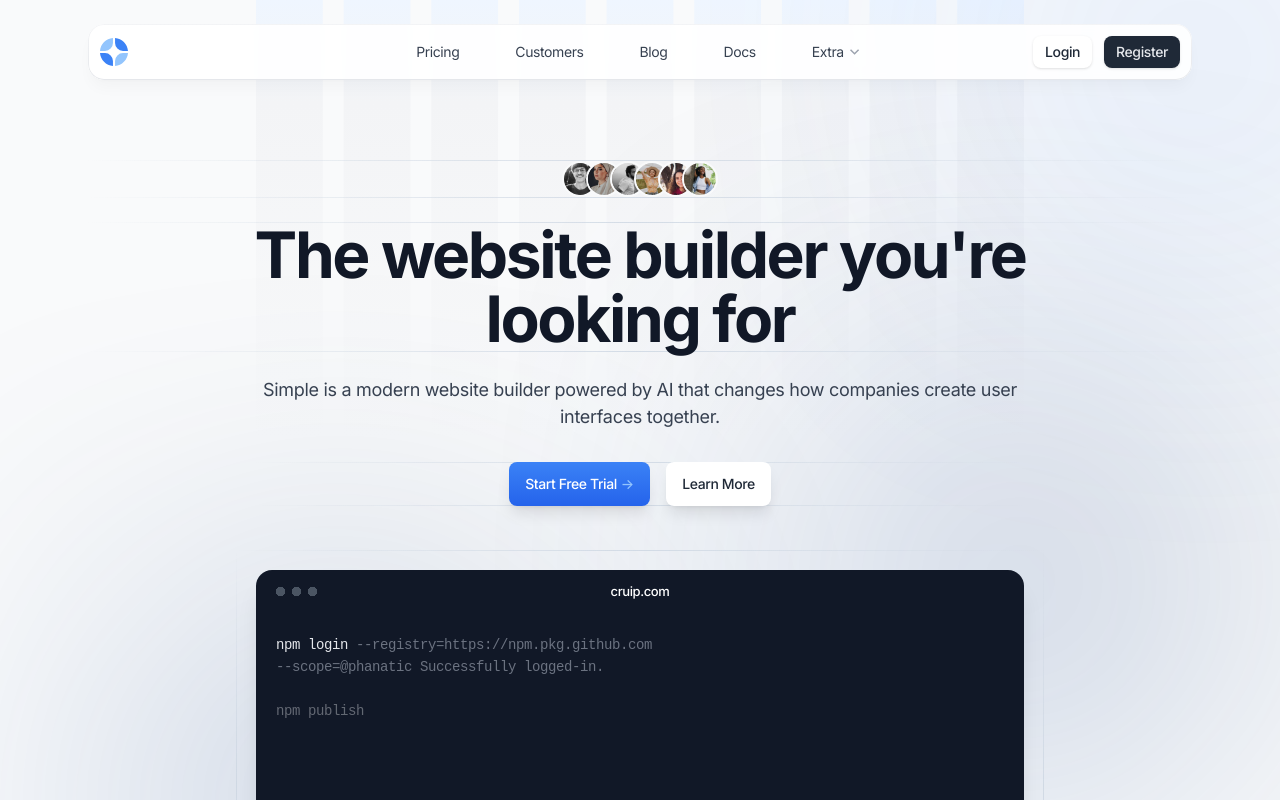
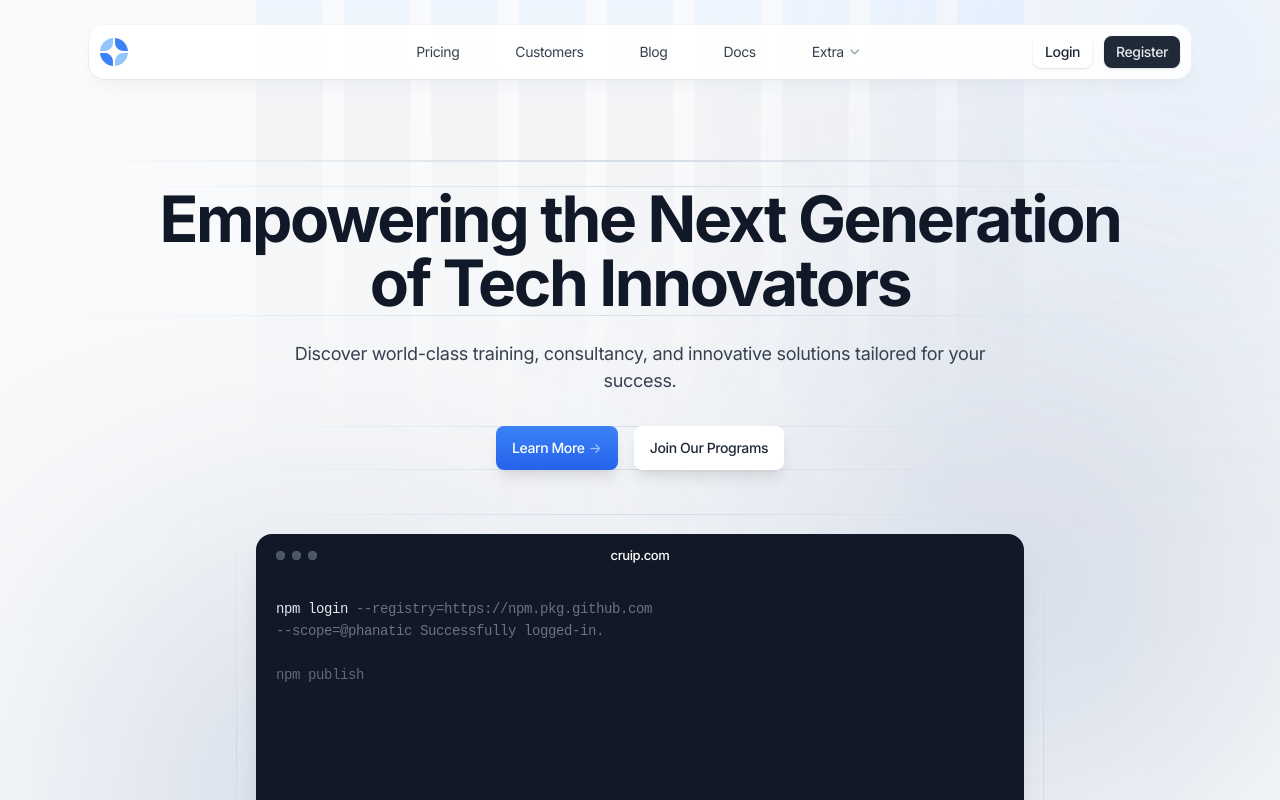
Before and after one commit to bluehouseng/bluehouse-website-v2, a Next.js app: page / in a window 1280 px wide. Shown: the top 800 px of the page. Built offline with nearby package versions, Linux system fonts and the light colour scheme.

Commit message:
update on hero

```diff
--- a/components/hero-home.tsx
+++ b/components/hero-home.tsx
@@ -20,7 +20,7 @@ export default function HeroHome() {
               className="mb-6 border-y [border-image:linear-gradient(to_right,transparent,theme(colors.slate.300/.8),transparent)1]"
               data-aos="zoom-y-out"
             >
-              <div className="-mx-0.5 flex justify-center -space-x-3">
+              {/* <div className="-mx-0.5 flex justify-center -space-x-3">
                 <Image
                   className="box-content rounded-full border-2 border-gray-50"
                   src={Avatar01}
@@ -63,15 +63,15 @@ export default function HeroHome() {
                   height={32}
                   alt="Avatar 05"
                 />
-              </div>
+              </div> */}
             </div>
             <h1
               className="mb-6 border-y text-5xl font-bold [border-image:linear-gradient(to_right,transparent,theme(colors.slate.300/.8),transparent)1] md:text-6xl"
               data-aos="zoom-y-out"
               data-aos-delay={150}
             >
-              The website builder you're <br className="max-lg:hidden" />
-              looking for
+               Empowering the Next Generation <br className="max-lg:hidden" />
+               of Tech Innovators
             </h1>
             <div className="mx-auto max-w-3xl">
               <p
@@ -79,8 +79,7 @@ export default function HeroHome() {
                 data-aos="zoom-y-out"
                 data-aos-delay={300}
               >
-                Simple is a modern website builder powered by AI that changes
-                how companies create user interfaces together.
+               Discover world-class training, consultancy, and innovative solutions tailored for your success.
               </p>
               <div className="relative before:absolute before:inset-0 before:border-y before:[border-image:linear-gradient(to_right,transparent,theme(colors.slate.300/.8),transparent)1]">
                 <div
@@ -93,7 +92,7 @@ export default function HeroHome() {
                     href="#0"
                   >
                     <span className="relative inline-flex items-center">
-                      Start Free Trial{" "}
+                    Learn More{" "}
                       <span className="ml-1 tracking-normal text-blue-300 transition-transform group-hover:translate-x-0.5">
                         -&gt;
                       </span>
@@ -103,7 +102,7 @@ export default function HeroHome() {
                     className="btn w-full bg-white text-gray-800 shadow hover:bg-gray-50 sm:ml-4 sm:w-auto"
                     href="#0"
                   >
-                    Learn More
+                  Join Our Programs
                   </a>
                 </div>
               </div>
```
